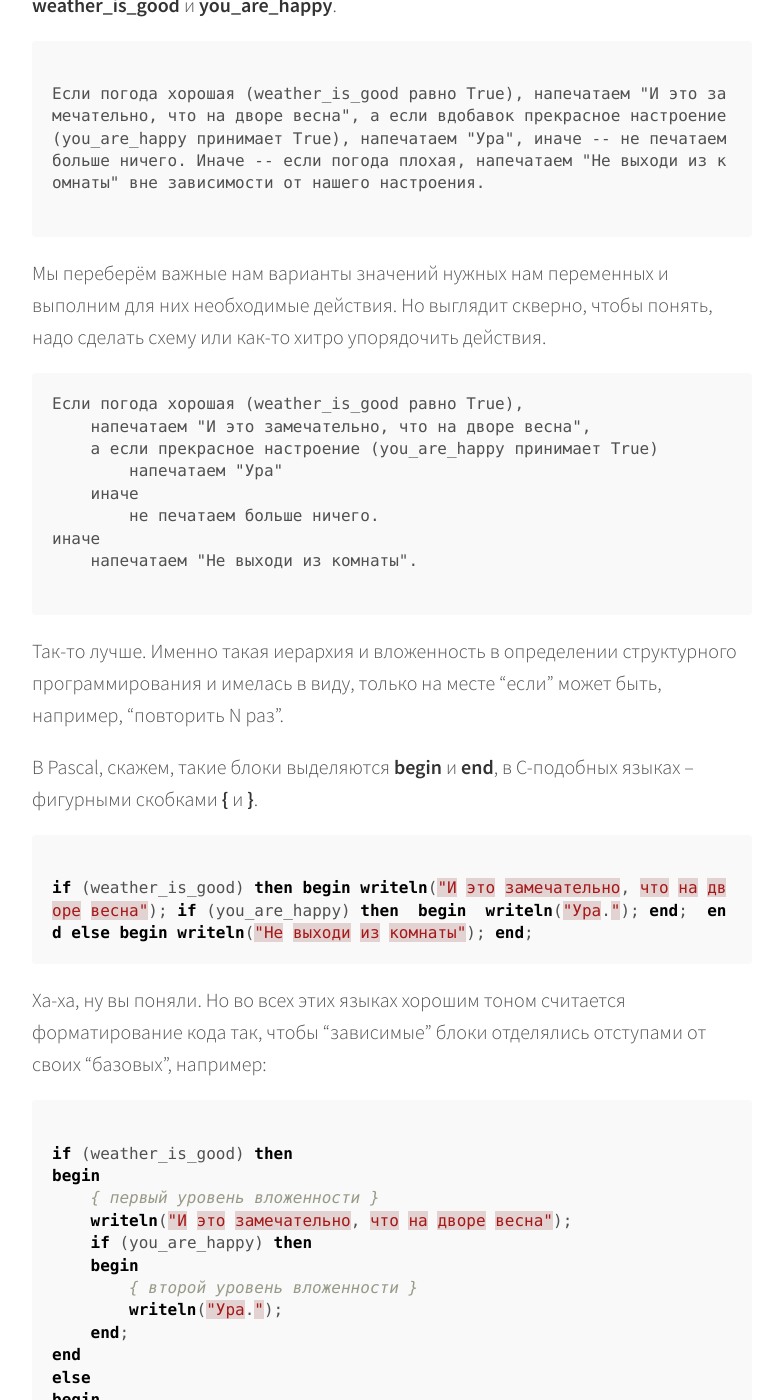
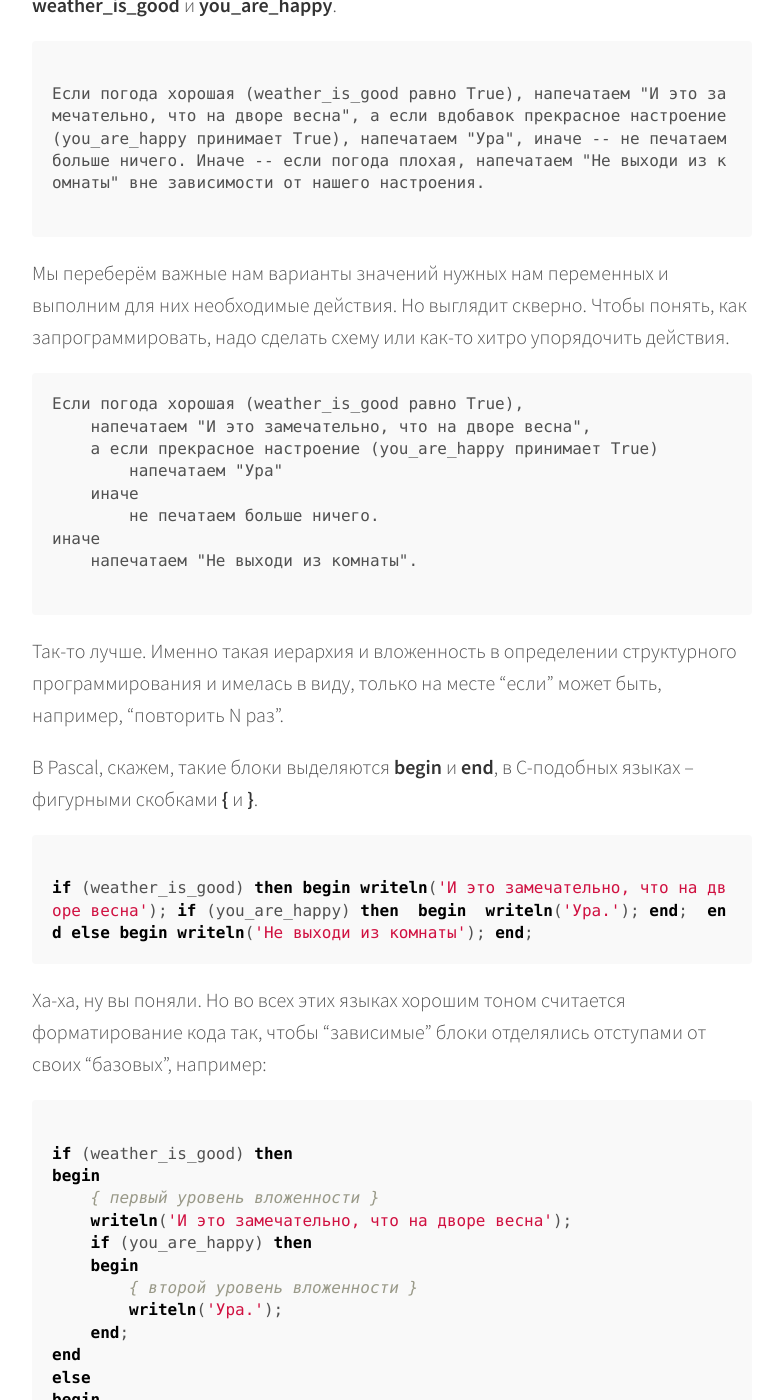
Before and after one commit to alexeyev/alexeyev.github.io, a Jekyll site: the page built from python-indents.md, in a window 1280 px wide and 1400 px high, scrolled down 400 px. Shown: the whole window, without its empty margins (248-1025 px from the left). Built offline with Jekyll 4.4.1, drawn with Linux system fonts in a browser that asks for light colours; some of the changed lines change nothing that is shown; some of the changed text lies outside the part shown.

Commit message:
Update python-indents.md

````diff
--- a/python-indents.md
+++ b/python-indents.md
@@ -1,5 +1,5 @@
 ---
-layout: default
+layout: post
 title: Нежное введение в синтаксис питона: отступы
 ---
 
@@ -18,7 +18,7 @@
 
 ```
 
-Мы переберём важные нам варианты значений нужных нам переменных и выполним для них необходимые действия. Но выглядит скверно, чтобы понять, надо сделать схему или как-то хитро упорядочить действия.
+Мы переберём важные нам варианты значений нужных нам переменных и выполним для них необходимые действия. Но выглядит скверно. Чтобы понять, как запрограммировать, надо сделать схему или как-то хитро упорядочить действия.
 
 ```
 Если погода хорошая (weather_is_good равно True),
@@ -32,14 +32,13 @@
 
 ```
 
-Так-то лучше.
-Именно такая иерархия и вложенность в определении структурного программирования и имелась в виду, только на месте "если" может быть, например, "повторить N раз".
+Так-то лучше. Именно такая иерархия и вложенность в определении структурного программирования и имелась в виду, только на месте "если" может быть, например, "повторить N раз".
 
 В Pascal, скажем, такие блоки выделяются **begin** и **end**, в C-подобных языках -- фигурными скобками **{** и **}**.
 
 ```pascal
 
-if (weather_is_good) then begin writeln("И это замечательно, что на дворе весна"); if (you_are_happy) then  begin  writeln("Ура."); end;  end else begin writeln("Не выходи из комнаты"); end;
+if (weather_is_good) then begin writeln('И это замечательно, что на дворе весна'); if (you_are_happy) then  begin  writeln('Ура.'); end;  end else begin writeln('Не выходи из комнаты'); end;
 ```
 
 Ха-ха, ну вы поняли. Но во всех этих языках хорошим тоном считается форматирование кода так, чтобы "зависимые" блоки
@@ -50,17 +49,17 @@
 if (weather_is_good) then
 begin
     { первый уровень вложенности }
-    writeln("И это замечательно, что на дворе весна");
+    writeln('И это замечательно, что на дворе весна');
     if (you_are_happy) then
     begin
         { второй уровень вложенности }
-        writeln("Ура.");
+        writeln('Ура.');
     end;
 end
 else
 begin
     { первый уровень вложенности }
-    writeln("Не выходи из комнаты")
+    writeln('Не выходи из комнаты')
 end;
 
 ```
@@ -68,6 +67,8 @@
 Но вернёмся к питону. Python суров, в нём такие блоки **должны** отделяться отступами, иначе интерпретатор не поймёт, что вы от него хотите; чем больше глубина иерархии, тем больше отступов.
 
 И да -- раз об этом задают вопросы -- никаких **begin**, **end**, фигурных скобок и точек с запятыми в питоне нет!
+
+Наш алгоритм можно записать так:
 
 ```python
 if weather_is_good:
@@ -85,7 +86,7 @@
 you_are_happy = False # или True
 ```
 
-А теперь вот такой код
+А теперь можете запустить с разными вариантами значений переменных вот такой код
 
 ```python
 if weather_is_good:
````
